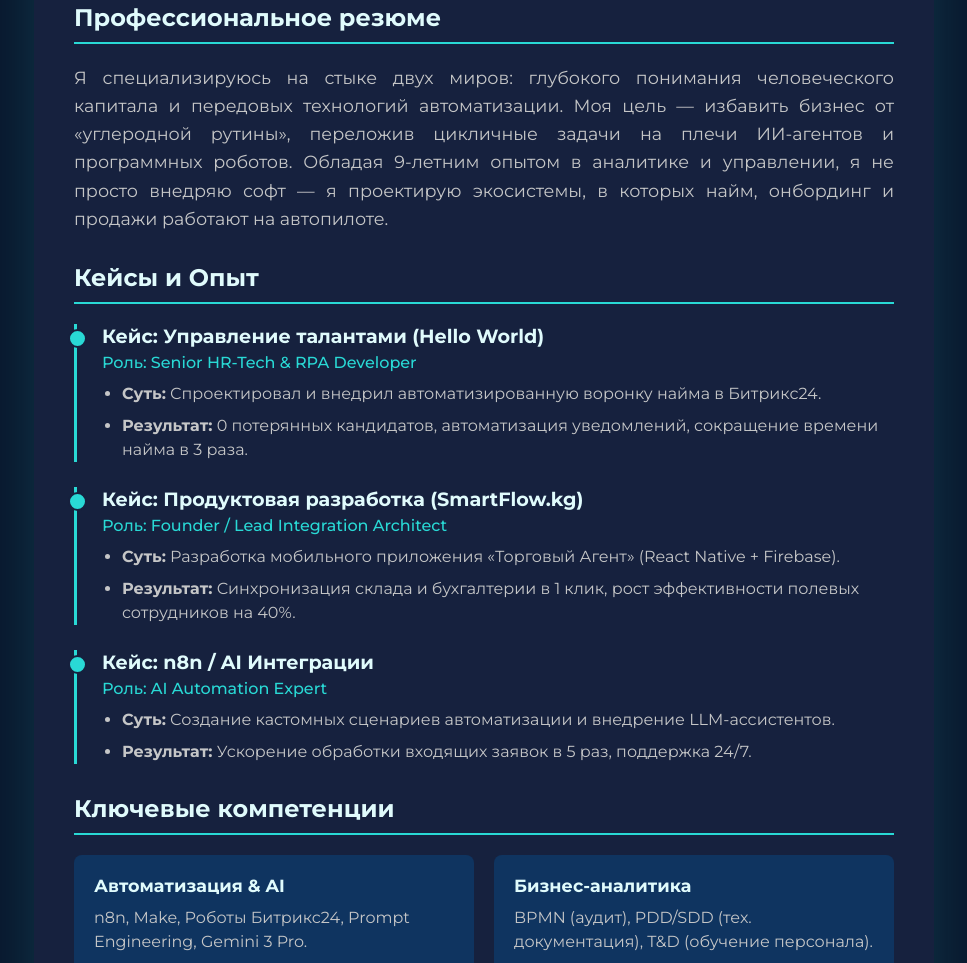
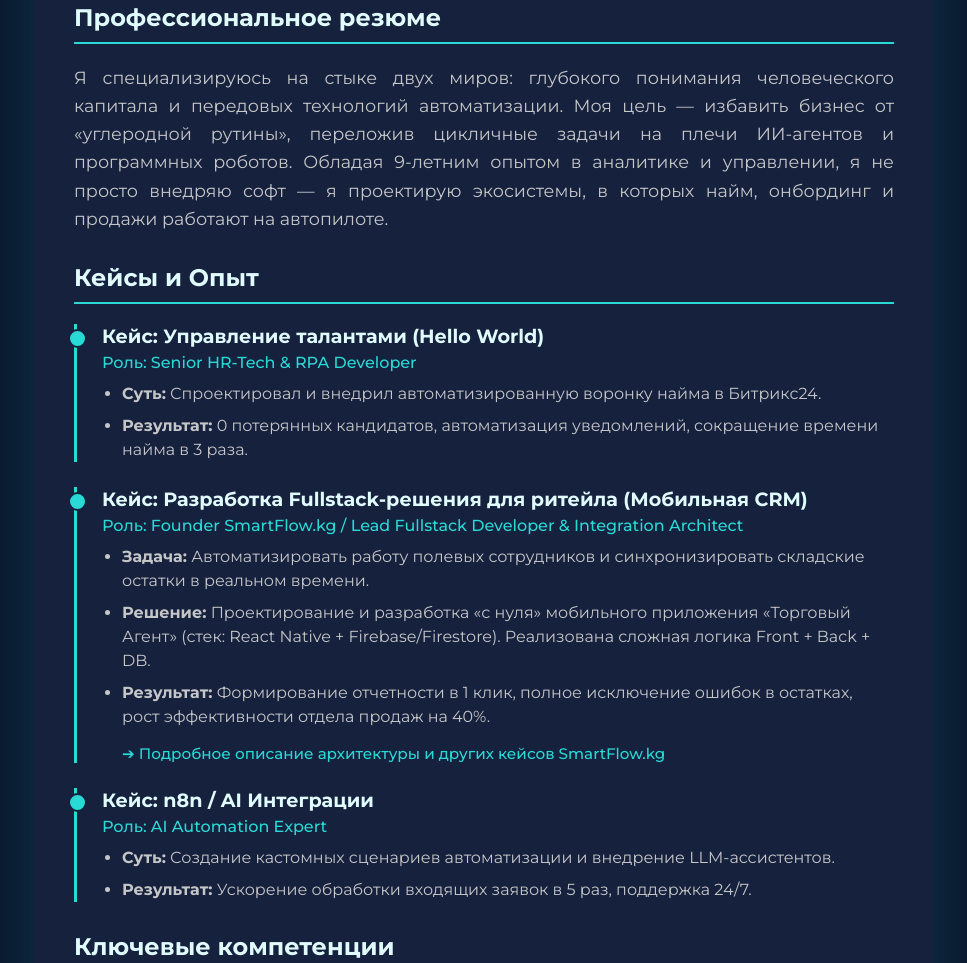
Before and after one commit to DeDmiAr/Resume, a plain HTML site: page index.html in a window 1280 px wide. Shown: the part 386-1349 px from the top of the page, without its empty margins (156-1123 px from the left). Drawn offline with Linux system fonts and the light colour scheme.

Commit message:
Update SmartFlow case to highlight Fullstack and React Native expertise

```diff
--- a/index.html
+++ b/index.html
@@ -262,12 +262,14 @@
                     </ul>
                 </div>
                 <div class="job">
-                    <p class="job-title">Кейс: Продуктовая разработка (SmartFlow.kg)</p>
-                    <p class="job-company">Роль: Founder / Lead Integration Architect</p>
-                    <ul class="job-achievements" style="margin-top: 10px;">
-                        <li><strong>Суть:</strong> Разработка мобильного приложения «Торговый Агент» (React Native + Firebase).</li>
-                        <li><strong>Результат:</strong> Синхронизация склада и бухгалтерии в 1 клик, рост эффективности полевых сотрудников на 40%.</li>
+                    <p class="job-title">Кейс: Разработка Fullstack-решения для ритейла (Мобильная CRM)</p>
+                    <p class="job-company">Роль: Founder SmartFlow.kg / Lead Fullstack Developer & Integration Architect</p>
+                    <ul class="job-achievements" style="margin-top: 10px; margin-bottom: 15px;">
+                        <li><strong>Задача:</strong> Автоматизировать работу полевых сотрудников и синхронизировать складские остатки в реальном времени.</li>
+                        <li><strong>Решение:</strong> Проектирование и разработка «с нуля» мобильного приложения «Торговый Агент» (стек: React Native + Firebase/Firestore). Реализована сложная логика Front + Back + DB.</li>
+                        <li><strong>Результат:</strong> Формирование отчетности в 1 клик, полное исключение ошибок в остатках, рост эффективности отдела продаж на 40%.</li>
                     </ul>
+                    <a href="https://smart-flow.biz" target="_blank" style="color: var(--secondary-color); text-decoration: none; font-weight: 500; font-size: 0.95em; padding-left: 20px; display: inline-block;">➔ Подробное описание архитектуры и других кейсов SmartFlow.kg</a>
                 </div>
                 <div class="job">
                     <p class="job-title">Кейс: n8n / AI Интеграции</p>
```
